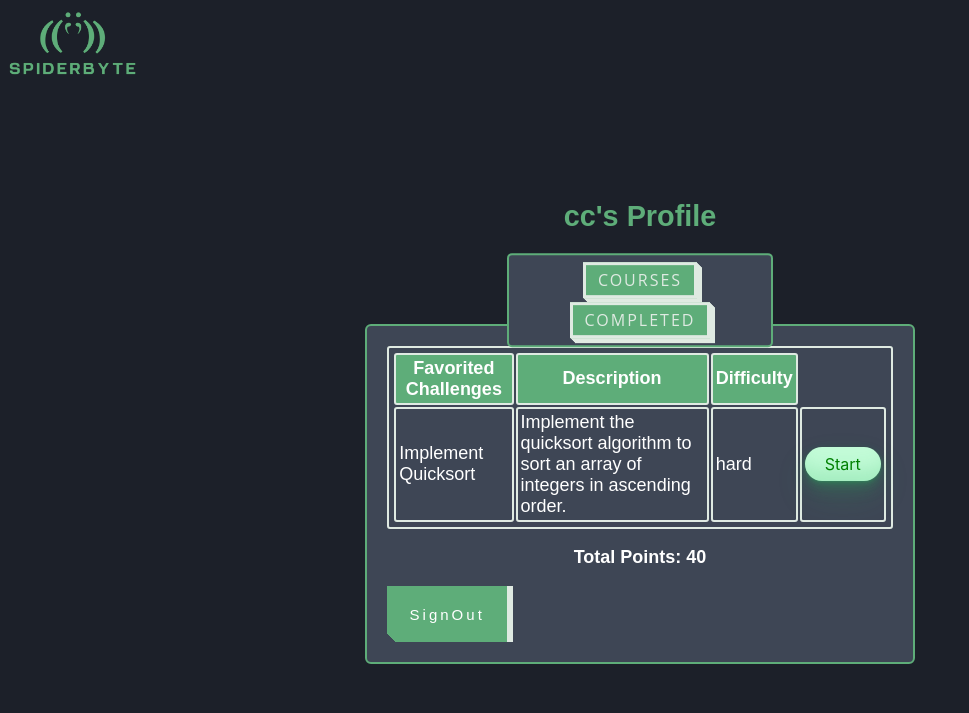
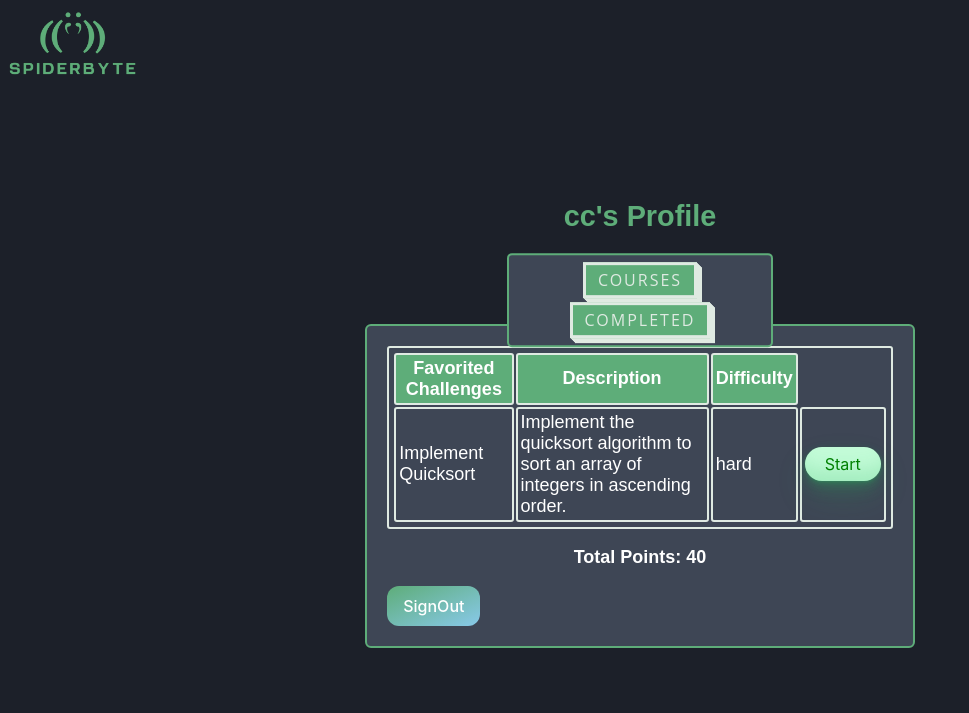
Before and after one commit to cecehoush/BitsPlease-SpiderByte, a Flask app: page /users/profile in a window 1280 px wide. Shown: the top 713 px of the page, without its empty margins (0-969 px from the left). Run offline with Flask 3, Linux system fonts and the light colour scheme; a user stored in the database is signed in; data comes from the database, SQL or seed files in the repository; some libraries are stand-ins or nearby versions.

Commit message:
new submit button

```diff
--- a/static/style.css
+++ b/static/style.css
@@ -2,6 +2,7 @@
     --back-color: #1c2029;
     --island-color: #3e4655; /* 3e4a61 */
     --contrast-color: #5ead79;
+    --lighter-contrast: #dfeae2;
     --outline-color: #c24d2c;
     --compliment-color: #77c0e4;
   }
@@ -508,3 +509,80 @@ textarea {
   top: 0;
   border-radius: 10px;
 }
+
+/* CSS */
+.button-29 {
+  align-items: center;
+  appearance: none;
+  background-image: radial-gradient(100% 100% at 100% 0, #5adaff 0, #5ead79 100%);
+  border: 0;
+  border-radius: 6px;
+  box-shadow: rgba(45, 35, 66, .4) 0 2px 4px,rgba(45, 35, 66, .3) 0 7px 13px -3px,rgba(58, 65, 111, .5) 0 -3px 0 inset;
+  box-sizing: border-box;
+  color: #fff;
+  cursor: pointer;
+  display: inline-flex;
+  font-family: "JetBrains Mono",monospace;
+  height: 48px;
+  justify-content: center;
+  line-height: 1;
+  list-style: none;
+  overflow: hidden;
+  padding-left: 16px;
+  padding-right: 16px;
+  position: relative;
+  text-align: left;
+  text-decoration: none;
+  transition: box-shadow .15s,transform .15s;
+  user-select: none;
+  -webkit-user-select: none;
+  touch-action: manipulation;
+  white-space: nowrap;
+  will-change: box-shadow,transform;
+  font-size: 18px;
+}
+
+.button-29:focus {
+  box-shadow: #5ead79 0 0 0 1.5px inset, rgba(45, 35, 66, .4) 0 2px 4px, rgba(45, 35, 66, .3) 0 7px 13px -3px, #5ead79 0 -3px 0 inset;
+}
+
+.button-29:hover {
+  box-shadow: rgba(45, 35, 66, .4) 0 4px 8px, rgba(45, 35, 66, .3) 0 7px 13px -3px, #5ead79 0 -3px 0 inset;
+  transform: translateY(-2px);
+}
+
+.button-29:active {
+  box-shadow: #5ead79 0 3px 7px inset;
+  transform: translateY(2px);
+}
+
+/* CSS */
+.button-62 {
+  background: linear-gradient(to bottom right, #5ead79, #88c9e9);
+  border: 0;
+  border-radius: 12px;
+  color: #FFFFFF;
+  cursor: pointer;
+  display: inline-block;
+  font-family: -apple-system,system-ui,"Segoe UI",Roboto,Helvetica,Arial,sans-serif;
+  font-size: 16px;
+  font-weight: 500;
+  line-height: 2.5;
+  outline: transparent;
+  padding: 0 1rem;
+  text-align: center;
+  text-decoration: none;
+  transition: box-shadow .2s ease-in-out;
+  user-select: none;
+  -webkit-user-select: none;
+  touch-action: manipulation;
+  white-space: nowrap;
+}
+
+.button-62:not([disabled]):focus {
+  box-shadow: 0 0 .25rem rgba(0, 0, 0, 0.5), -.125rem -.125rem 1rem rgba(96, 239, 71, 0.5), .125rem .125rem 1rem rgba(90, 192, 255, 0.5);
+}
+
+.button-62:not([disabled]):hover {
+  box-shadow: 0 0 .25rem rgba(0, 0, 0, 0.5), -.125rem -.125rem 1rem rgba(96, 239, 71, 0.5), .125rem .125rem 1rem rgba(90, 192, 255, 0.5);
+}
--- a/templates/user_profile.html
+++ b/templates/user_profile.html
@@ -54,7 +54,7 @@
         <p>Total Points: {{ points }}</p>
     </h3>
 
-    <button type="button" class="button-49" onclick=simple_action("{{ url_for('users_signout') }}")>SignOut</button>
+    <button type="button" class="button-62" onclick=simple_action("{{ url_for('users_signout') }}")>SignOut</button>
 
 </div>
 <script type="text/javascript">
```
